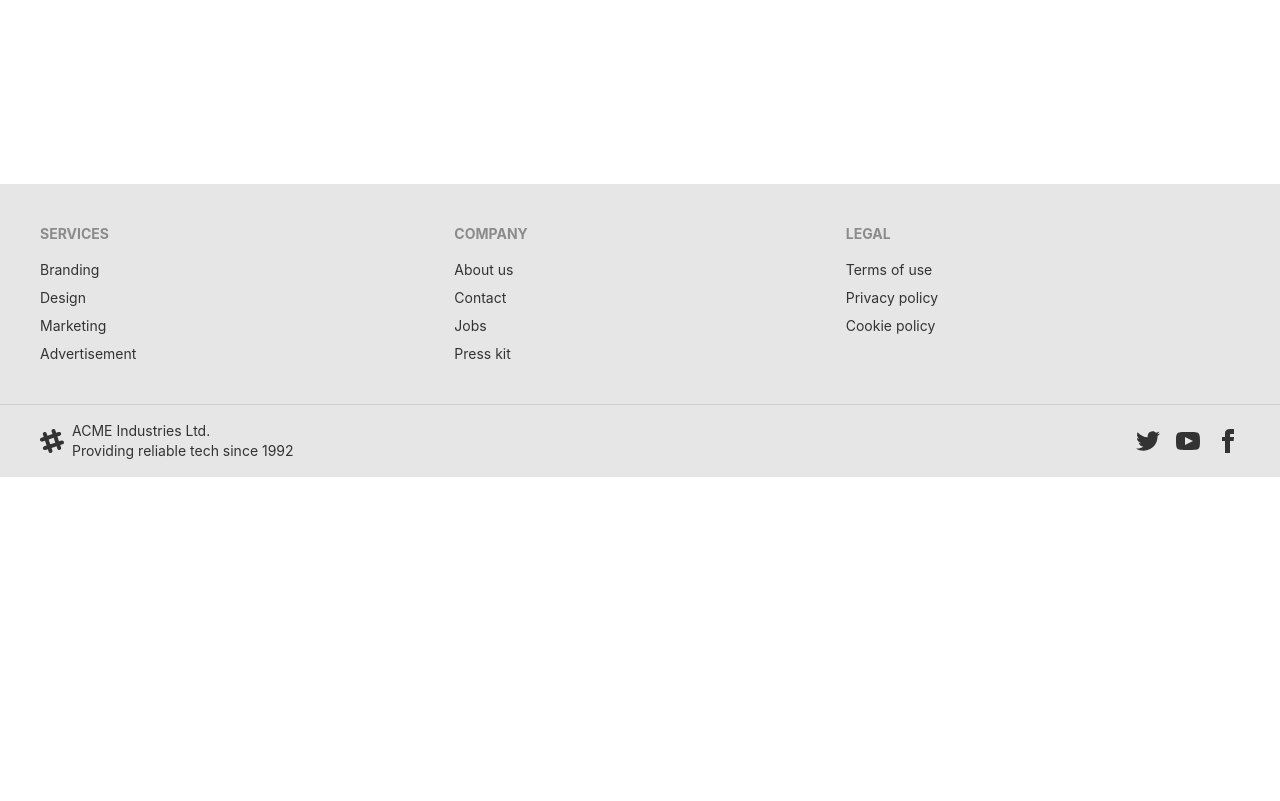
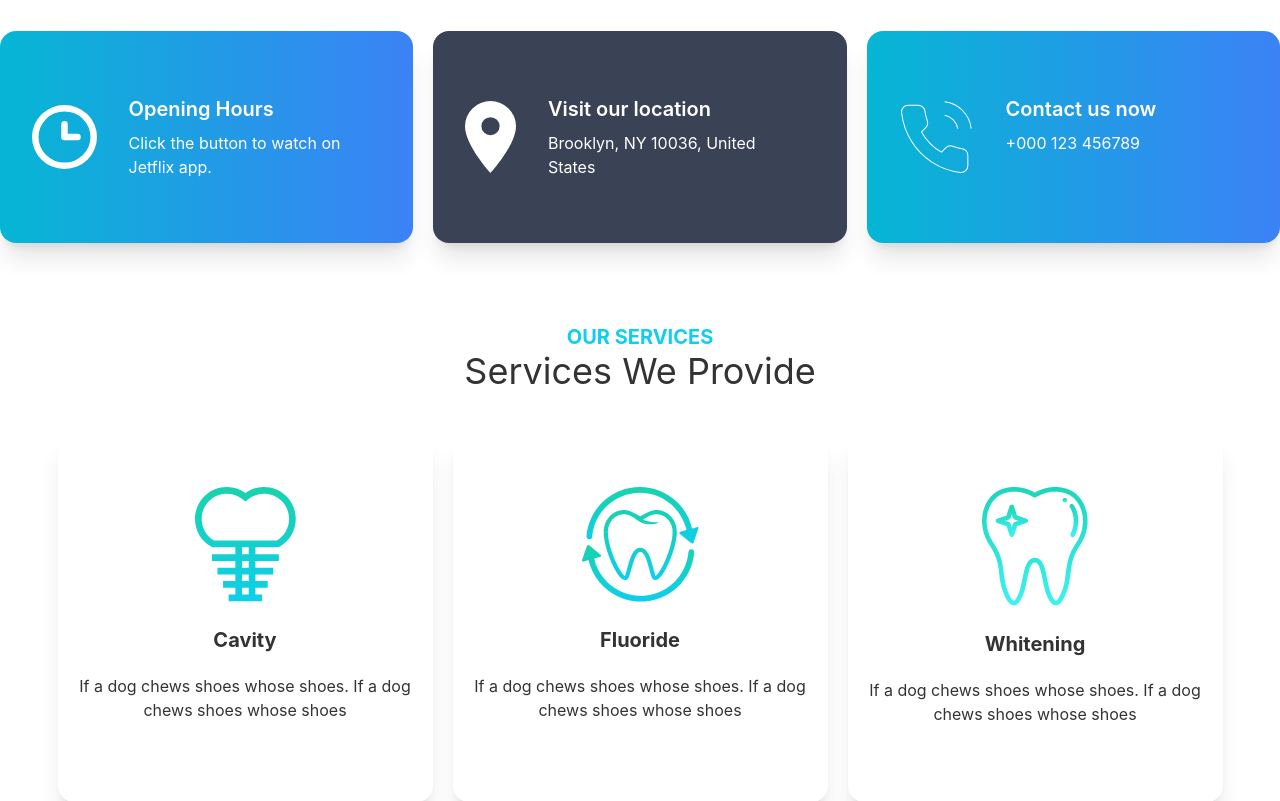
Before and after one commit to mizanor21/doctors_portal, a React (Create React App) app: page / in a window 1280 px wide. Shown: the part 680-1481 px from the top of the page. Before the commit the page ends 1157 px from the top, so only its background shows below. Built offline with nearby package versions, Linux system fonts and the light colour scheme.

Commit message:
Header highlight, services part added

```diff
--- a/src/components/Pages/Banner/Banner.css
+++ b/src/components/Pages/Banner/Banner.css
@@ -1,3 +1,4 @@
 .banner {
     background-image: url(../../../assets/images/bg.png);
+    background-position: center;
 }
--- a/src/components/Pages/Banner/Banner.js
+++ b/src/components/Pages/Banner/Banner.js
@@ -6,8 +6,8 @@ const Banner = () => {
     return (
         <div className='banner py-28 '>
             <div className=" container mx-auto">
-                <div className=" lg:flex items-center">
-                    <div className='lg:w-1/2 mb-5 lg:mb-0'>
+                <div className=" lg:flex items-center mx-5 md:mx-0 lg:mx-0">
+                    <div className='lg:w-1/2 mb-5 lg:mb-0 '>
                         <h1 className="text-5xl font-bold">Box Office News!</h1>
                         <p className="py-6">Provident cupiditate voluptatem et in. Quaerat fugiat ut assumenda excepturi exercitationem quasi. In deleniti eaque aut repudiandae et a id nisi.</p>
                         <button className="btn btn-primary bg-gradient-to-r from-secondary to-primary text-white">Get Started</button>
--- /dev/null
+++ b/src/components/Pages/HeaderHighlight/HeaderHighlight.js
@@ -0,0 +1,35 @@
+import React from 'react';
+import icon1 from '../../../assets/icons/clock.svg';
+import icon2 from '../../../assets/icons/marker.svg';
+import icon3 from '../../../assets/icons/phone.svg';
+import icon4 from '../../../assets/icons/quote.svg';
+
+const HeaderHighlight = () => {
+    return (
+        <div className='grid grid-cols-1 md:grid-cols-2 lg:grid-cols-3 gap-5 container mx-auto my-10 text-white'>
+            <div className="card card-side bg-gradient-to-r from-cyan-500 to-blue-500 px-4 py-4 lg:px-8 lg:py-8 shadow-xl mx-5 md:mx-0 lg:mx-0">
+                <figure><img src={icon1} alt="icon not found!" /></figure>
+                <div className="card-body">
+                    <h2 className="card-title">Opening Hours</h2>
+                    <p>Click the button to watch on Jetflix app.</p>
+                </div>
+            </div>
+            <div className="card card-side bg-accent px-4 py-4 lg:px-8 lg:py-8 shadow-xl mx-5 md:mx-0 lg:mx-0">
+                <figure><img src={icon2} alt="icon not found!" /></figure>
+                <div className="card-body">
+                    <h2 className="card-title">Visit our location</h2>
+                    <p>Brooklyn, NY 10036, United States</p>
+                </div>
+            </div>
+            <div className="card card-side bg-gradient-to-r from-cyan-500 to-blue-500 px-4 py-4 lg:px-8 lg:py-8 shadow-xl mx-5 md:mx-0 lg:mx-0">
+                <figure><img src={icon3} alt="icon not found!" /></figure>
+                <div className="card-body">
+                    <h2 className="card-title">Contact us now</h2>
+                    <p>+000 123 456789</p>
+                </div>
+            </div>
+        </div>
+    );
+};
+
+export default HeaderHighlight;
--- a/src/components/Pages/Home/Home.js
+++ b/src/components/Pages/Home/Home.js
@@ -1,10 +1,14 @@
 import React from 'react';
 import Banner from '../Banner/Banner';
+import HeaderHighlight from '../HeaderHighlight/HeaderHighlight';
+import Services from '../Services/Services';
 
 const Home = () => {
     return (
         <div className='min-h-screen'>
             <Banner></Banner>
+            <HeaderHighlight></HeaderHighlight>
+            <Services></Services>
         </div>
     );
 };
--- /dev/null
+++ b/src/components/Pages/Services/Services.js
@@ -0,0 +1,42 @@
+import React from 'react';
+import img1 from '../../../assets/images/cavity.png';
+import img2 from '../../../assets/images/fluoride.png';
+import img3 from '../../../assets/images/whitening.png';
+
+const Services = () => {
+    return (
+        <div className='container mx-auto my-20'>
+            <div className="text-center">
+                <h3 className='text-primary text-xl font-bold uppercase'>Our Services</h3>
+                <h1 className='text-4xl'>Services We Provide</h1>
+            </div>
+            <div className="flex justify-center mx-5 md:mx-0 lg:mx-0">
+                <div className="mt-10  grid grid-cols-1 md:grid-cols-2 lg:grid-cols-3 gap-5 text-center max-w-[1200px]">
+                    <div className="card card-compact text-center w-[375px] bg-base-100 py-14 shadow-xl">
+                        <figure><img src={img1} alt="Shoes" /></figure>
+                        <h2 className='font-bold text-xl mt-6'>Cavity</h2>
+                        <div className="p-5">
+                            <p>If a dog chews shoes whose shoes. If a dog chews shoes whose shoes</p>
+                        </div>
+                    </div>
+                    <div className="card card-compact text-center w-[375px] bg-base-100 py-14 shadow-xl">
+                        <figure><img src={img2} alt="Shoes" /></figure>
+                        <h2 className='font-bold text-xl mt-6'>Fluoride</h2>
+                        <div className="p-5">
+                            <p>If a dog chews shoes whose shoes. If a dog chews shoes whose shoes</p>
+                        </div>
+                    </div>
+                    <div className="card card-compact text-center w-[375px] bg-base-100 py-14 shadow-xl">
+                        <figure><img src={img3} alt="Shoes" /></figure>
+                        <h2 className='font-bold text-xl mt-6'>Whitening</h2>
+                        <div className="p-5">
+                            <p>If a dog chews shoes whose shoes. If a dog chews shoes whose shoes</p>
+                        </div>
+                    </div>
+                </div>
+            </div>
+        </div>
+    );
+};
+
+export default Services;
```
